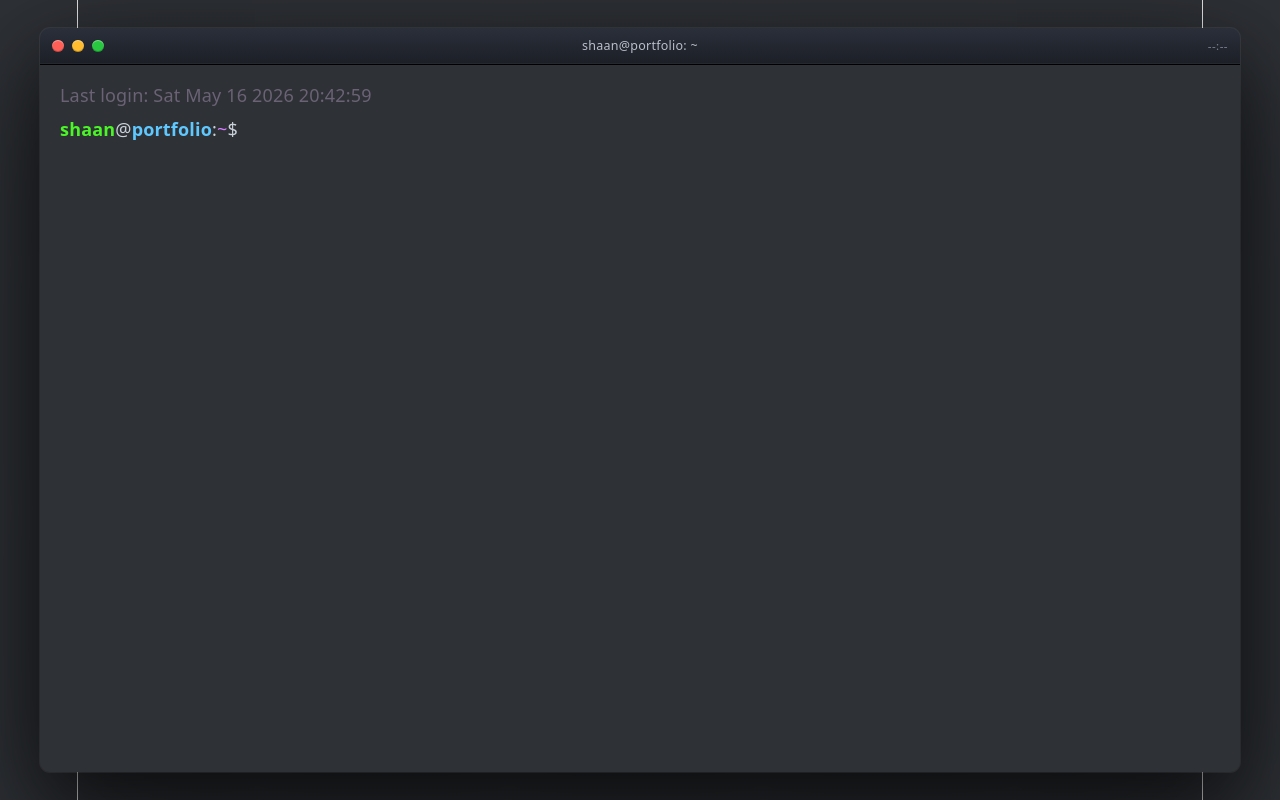
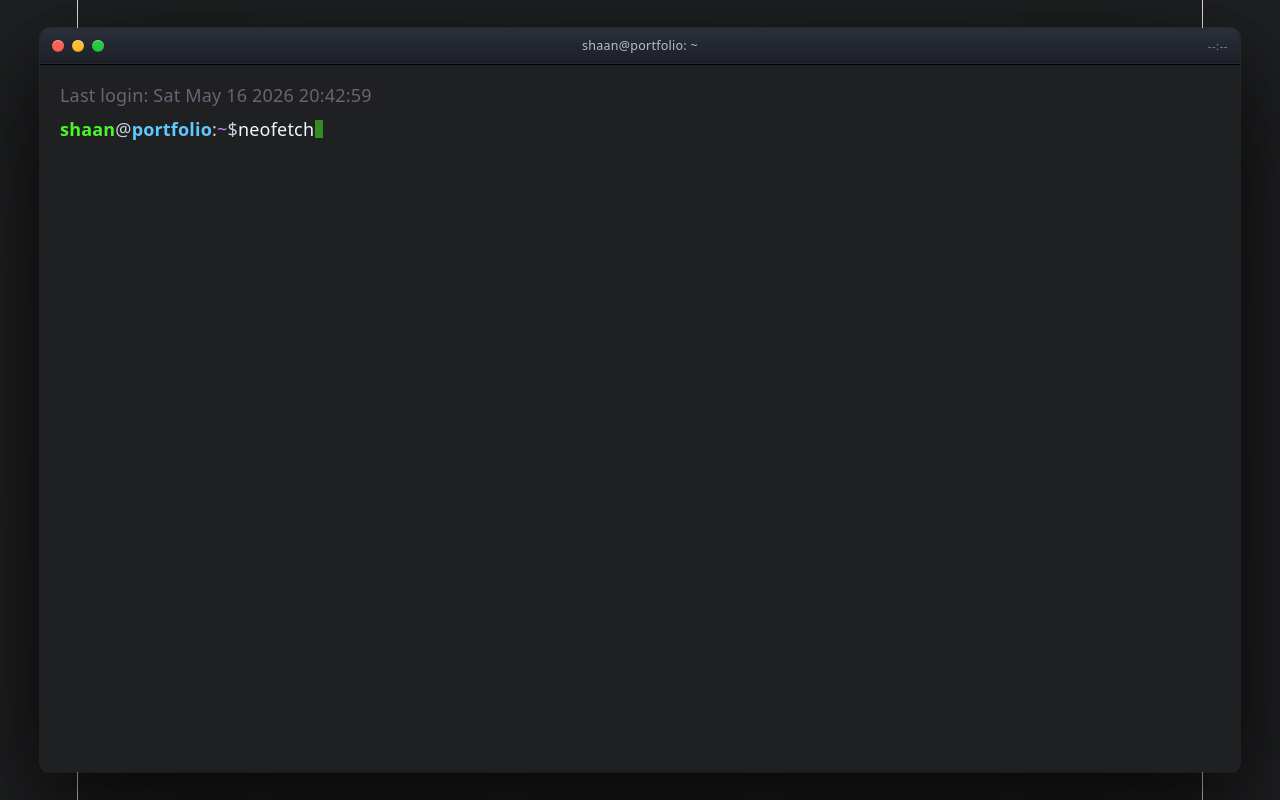
Before and after one commit to shaanCh/shaanCh.github.io, a React (Vite) app: page / in a window 1280 px wide. Built offline with nearby package versions, Linux system fonts and the light colour scheme.

Commit message:
added typecommand function for the initial welcome

```diff
--- a/src/App.css
+++ b/src/App.css
@@ -1,6 +1,6 @@
 :root {
     /* ───────── Theme (edit these) ───────── */
-    --bg: #2e3136;
+    --bg: #1f2022;
     --bg-deep: #07090d;
     --chrome: #1c1f26;
     --chrome-edge: #2a2f3a;
--- a/src/components/Terminal/TerminalBody.css
+++ b/src/components/Terminal/TerminalBody.css
@@ -47,3 +47,37 @@
   color: var(--green);
   font-size: 10px;
 }
+
+.command-typed {
+    color: var(--white);
+    white-space: pre;
+  }
+.cmd-input {
+  background: transparent;
+  border: 0;
+  outline: 0;
+  color: var(--white);
+  font: inherit;
+  flex: 1 1 200px;
+  min-width: 1px;
+  caret-color: transparent;
+  padding: 0;
+  margin: 0;
+}
+
+.cursor {
+  display: inline-block;
+  width: 9px;
+  height: 1.05em;
+  background: var(--green);
+  transform: translateY(3px);
+  margin-left: 1px;
+  animation: blink 1.05s steps(2, start) infinite;
+  flex: 0 0 auto;
+}
+.cursor--inline {
+  width: 8px;
+  height: 1em;
+  transform: translateY(2px);
+}
+@keyframes blink { to { background: transparent; } }
--- a/src/terminal-module/data.ts
+++ b/src/terminal-module/data.ts
@@ -14,4 +14,13 @@ const USER ={
     website:    { url: "https://yoursite.com",                 label: "yoursite.com" },
 };
 
+function getStream(){
+    return document.getElementById('stream');
+}
+
+const TYPE_SPEED_CMD = 40;
+
+
 export { USER };
+export { getStream };
+export { TYPE_SPEED_CMD };
--- a/src/terminal-module/output.ts
+++ b/src/terminal-module/output.ts
@@ -1,4 +1,6 @@
+import { getStream } from './data.ts';
 import { USER } from './data.ts';
+import { TYPE_SPEED_CMD } from './data.ts';
 
 function createEl(tag: string, className: string, html?: string) {
     const element = document.createElement(tag);
@@ -6,6 +8,13 @@ function createEl(tag: string, className: string, html?: string) {
     if(html) element.innerHTML = html;
     return element;
 }
+
+function scrolldown(){
+    const body = document.getElementById('body');
+    body!.scrollTop = body!.scrollHeight
+}
+
+async function sleep(sleepyTimeMS: number){await new Promise(r => setTimeout(r, sleepyTimeMS))}
 
 function buildWelcomeMessage() {
     const welcome = createEl('div', 'output welcome')
@@ -19,8 +28,24 @@ function buildPS1() {
     return ps1;
 }
 
+async function typeCommand(command: string, speed = TYPE_SPEED_CMD){
+    const promptLine = document.querySelector('.prompt-line');
+    if(!promptLine) return;
+    const commandEl = createEl('span', 'command-typed');
+    promptLine.appendChild(commandEl);
+    const cursor = createEl('span', 'cursor cursor--inline');
+    promptLine.appendChild(cursor);
+
+    for(let i = 0; i < command.length; i++){
+        commandEl.textContent += command[i];
+        // scrolldown()
+        await sleep(speed)
+    }
+
+}
+
 export async function boot(){
-    const stream = document.getElementById('stream');
+    const stream = getStream();
     if(!stream) return;
     stream.innerHTML = '';
 
@@ -31,4 +56,5 @@ export async function boot(){
     promptLine.appendChild(buildPS1());
 
     stream?.appendChild(promptLine);
+    typeCommand('neofetch')
 }
```
